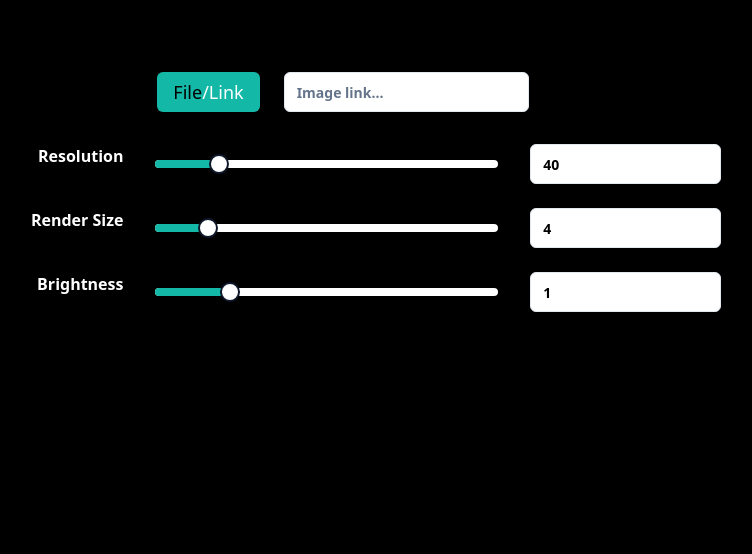
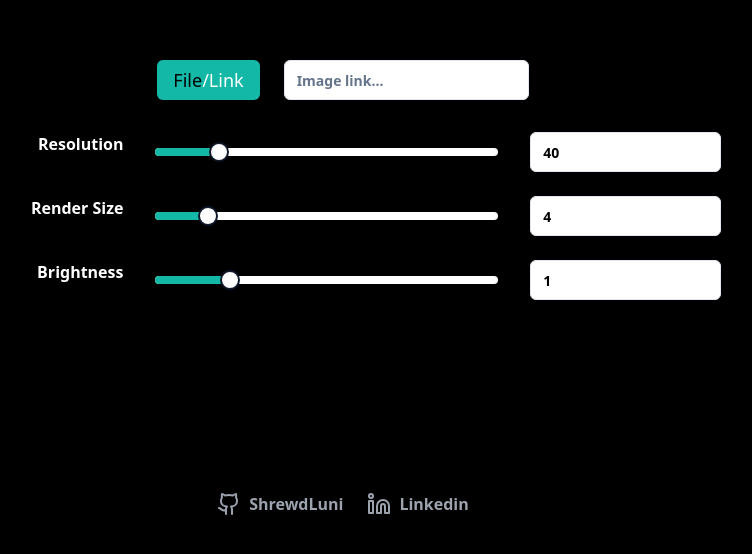
Before and after one commit to ShrewdLuni/Ascii-Frontend, a React (Vite) app: page / in a window 1280 px wide. Shown: the part 216-770 px from the top of the page, without its empty margins (297-1049 px from the left). Built offline with nearby package versions, Linux system fonts and the light colour scheme; no server answers.

Commit message:
feat: add credits

```diff
--- a/src/App.tsx
+++ b/src/App.tsx
@@ -5,6 +5,7 @@ import { Settings } from "./components/Settings"
 import { ImageInput } from "./components/ImageInput"
 
 import { useEffect, useState } from "react"
+import { Credits } from "./components/Credits"
 
 function App() {
   const [resolution,setResolution] = useState(40)
@@ -32,16 +33,17 @@ function App() {
     formData.append("resolution", resolution.toString())
     formData.append("brightness", brightness.toString())
     formData.append("isFile", isFile ? "true" : "false")
-    axios.post("https://image-to-ascii.up.railway.app/image",formData).then((res) => {setDisplayData(res["data"]);})
+    axios.post("http://localhost:3001/image",formData).then((res) => {setDisplayData(res["data"]);})
   }
 
   return (
-    <div className="flex bg-black h-screen w-screen items-center justify-center overflow-hidden">
-      <div className="flex flex-col w-[90%]">
+    <div className="flex flex-col bg-black h-screen w-screen items-center justify-center overflow-hidden">
+      <div className="flex flex-col w-[90%] h-[80%] justify-center items-center">
         <Display displayData={displayData} renderSize={renderSize}/>
         <ImageInput isFile={isFile} imageLink={imageLink} setIsFile={setIsFile} setImageLink={setImageLink} setImageFile={setImageFile}/>
         <Settings resolutionValue={resolution} renderSizeValue={renderSize} brightnessValue={brightness} onResolutionChange={(value : number) => {setResolution(value);}} onRenderSizeChange={(value : number) => {setRenderSize(value);}} onBrightnessChange={(value : number) => {setBrightness(value);}} />
       </div>
+      <Credits/>
     </div>
   )
 }
--- /dev/null
+++ b/src/components/Credits.tsx
@@ -0,0 +1,16 @@
+import { Github, Linkedin } from "lucide-react"
+
+export const Credits = () => {
+  return (
+    <div className="flex flex-row gap-x-6">
+      <a className="flex flex-row gap-x-2 text-gray-400 hover:text-white bg-inherit hover:bg-inherit font-bold" href="https://github.com/ShrewdLuni">
+        <Github/>
+        <p>ShrewdLuni</p>
+      </a>
+      <a className="flex flex-row gap-x-2 text-gray-400 hover:text-white bg-inherit hover:bg-inherit font-bold" href="https://www.linkedin.com/in/shrewd/">
+        <Linkedin/>
+        <p>Linkedin</p>
+      </a>
+    </div>
+  )
+}
--- a/src/components/Display.tsx
+++ b/src/components/Display.tsx
@@ -4,8 +4,8 @@ interface DisplayProps {
 }
 
 export const Display = ({displayData,renderSize} : DisplayProps) => {
-
-  return displayData != undefined && (
+  console.log(displayData)
+  return (displayData != undefined && displayData != null ) && (
     <div className="overflow-scroll no-scrollbar max-h-[50vh] max-w-[90vw] text-center">
       <p className="font-mono font-bold text-[16px]" style={{fontSize: `${renderSize}px`, lineHeight: `${renderSize * 1.5}px`}}>
         {displayData.map((item,i) => {
```
